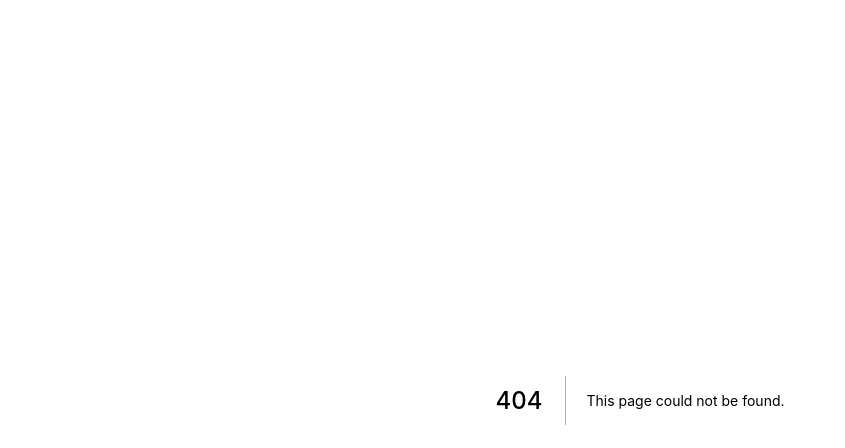
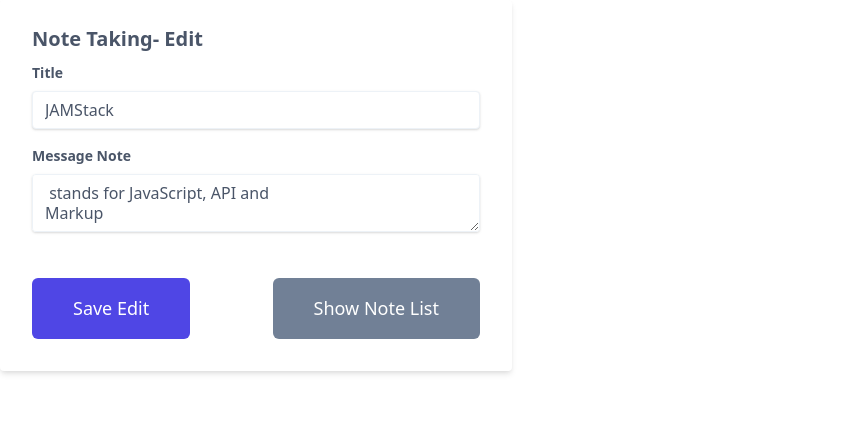
Before and after one commit to webdevNYC/AF-Resume, a Next.js app: page /challenges/note-app/note1 in a window 1280 px wide. Before the commit this address had no page. Shown: the top 448 px of the page, without its empty margins (0-845 px from the left). Built offline with nearby package versions, Linux system fonts and the light colour scheme.

Commit message:
Exercise Using NextJs and Typescript

```diff
--- /dev/null
+++ b/data/notes.json
@@ -0,0 +1 @@
+[{"slug":"note2","title":"React JS","message":"Not a Framework, But a JavaScript Library","className":"ext-gray-700 pb-10","lastModified":"2021-12-17T01:17:48.476Z"},{"slug":"note3","title":"NextJs ","message":"Production grade React applications that scale. The world's leading companies use Next.js by Vercel to build static and dynamic websites and web","className":"ext-gray-700 pb-10","lastModified":"2021-12-17T14:36:19.722Z"},{"slug":"note1","title":"JAMStack ","message":" stands for JavaScript, API and\nMarkup \n","className":"ext-gray-700 pb-10","lastModified":"2021-12-17T02:49:15.704Z"},{"slug":"note4","title":"Note: 01","message":"How long to update it?","className":"ext-gray-700 pb-10","lastModified":"2021-12-17T15:08:35.585Z"}]
--- a/package.json
+++ b/package.json
@@ -14,11 +14,15 @@
     "prepare": "husky install"
   },
   "dependencies": {
+    "@hookform/resolvers": "^2.8.5",
     "next": "^12.0.2",
     "next-seo": "^4.28.1",
     "react": "^17.0.2",
     "react-dom": "^17.0.2",
-    "styled-jsx-plugin-postcss": "^4.0.1"
+    "react-hook-form": "^7.22.1",
+    "styled-jsx-plugin-postcss": "^4.0.1",
+    "swr": "^1.1.2-beta.0",
+    "yup": "^0.32.11"
   },
   "devDependencies": {
     "@next/bundle-analyzer": "^12.0.2",
--- /dev/null
+++ b/src/components/note-app/NoteEdit.tsx
@@ -0,0 +1,102 @@
+import React, { useState } from "react";
+import Link from "next/link";
+import useSWR, { useSWRConfig } from "swr";
+import { useForm } from "react-hook-form";
+import * as yup from "yup";
+import { yupResolver } from "@hookform/resolvers/yup";
+import { updateNote, updateNote2 } from "../../components/note-app/util";
+
+interface IFormInputs {
+  title: string;
+  message: string;
+  className: boolean;
+  lastModified: string;
+}
+
+const schema = yup
+  .object({
+    title: yup.string().required(),
+    message: yup.string().required(),
+  })
+  .required();
+
+function NoteEdit(props: any) {
+  const { mutate } = useSWRConfig();
+  const { title, message, className, slug } = props;
+  const {
+    register,
+    handleSubmit,
+    formState: { errors },
+  } = useForm<IFormInputs>({
+    resolver: yupResolver(schema),
+    mode: "onChange",
+    defaultValues: {
+      title: title,
+      message: message,
+    },
+  });
+
+  const [formSubmited, setFormSubmited] = useState(false);
+
+  async function onSubmit(data: { title: string; message: string }) {
+    const reqBody = {
+      slug: slug,
+      title: data.title,
+      message: data.message,
+      className: className,
+    };
+
+    await updateNote(reqBody);
+    mutate(reqBody);
+    setFormSubmited(true);
+  }
+
+  return (
+    <div className="w-full max-w-lg text-gray-700 ">
+      {formSubmited ? (
+        <div className="bg-white shadow-md rounded px-8 pt-6 pb-8 mb-4">
+          Note Updated!
+        </div>
+      ) : null}
+      <form
+        className="bg-white shadow-md rounded px-8 pt-6 pb-8 mb-4"
+        onSubmit={handleSubmit(onSubmit)}
+      >
+        <div className="mb-4">
+          <h1 className="block text-xl font-bold mb-2">Note Taking- Edit</h1>
+          <label className="block text-sm font-bold mb-2">Title</label>
+          <input
+            {...register("title")}
+            className="shadow appearance-none border rounded w-full py-2 px-3 leading-tight focus:outline-none focus:shadow-outline"
+            id="title"
+            type="text"
+            placeholder="title"
+          />
+          <p>{errors.title?.message}</p>
+        </div>
+        <div className="mb-6">
+          <label className="block text-sm font-bold mb-2">Message Note</label>
+          <textarea
+            {...register("message")}
+            className="shadow appearance-none border rounded w-full py-2 px-3  leading-tight focus:outline-none focus:shadow-outline"
+          />
+          <p>{errors.message?.message}</p>
+        </div>
+        <div className="flex items-center justify-between">
+          <button
+            className="w-42 flex items-center justify-center px-6 py-3 mt-4 border border-transparent text-base font-medium rounded-md text-white bg-indigo-600 hover:bg-indigo-700 md:py-4 md:text-lg md:px-10"
+            type="submit"
+          >
+            Save Edit
+          </button>
+          <Link href="/challenges/note-app">
+            <a className="w-42 flex items-center justify-center px-6 py-3 mt-4 border border-transparent text-base font-medium rounded-md text-white bg-gray-600 hover:bg-gray-700 md:py-4 md:text-lg md:px-10">
+              Show Note List
+            </a>
+          </Link>
+        </div>
+      </form>
+    </div>
+  );
+}
+export default NoteEdit;
--- /dev/null
+++ b/src/components/note-app/NoteItem.tsx
@@ -0,0 +1,28 @@
+import { FC } from "react";
+import Link from "next/link";
+import { NoteItemType } from './types';
+
+const NoteItem: FC<NoteItemType> = ({
+  slug,
+  title,
+  message,
+  className,
+  lastModified,
+}) => {
+  const dateFormatted = new Date(lastModified);
+  const linkPath = `/challenges/note-app/${slug}`;
+
+  return (
+    <div className={"m-4 py-4 px-4 rounded-md shadow"}>
+      <div className={className}>{title}</div>
+      <div>{message}</div>
+      <div>Last Modified: {dateFormatted.toDateString()}</div>
+      <Link href={linkPath}>
+        <a className="w-16 flex items-center justify-center px-6 py-3 mt-4 border border-transparent text-base font-medium rounded-md text-white bg-indigo-600 hover:bg-indigo-700 md:py-4 md:text-lg md:px-10">
+          Edit
+        </a>
+      </Link>
+    </div>
+  );
+};
+export default NoteItem;
--- /dev/null
+++ b/src/components/note-app/NoteList.tsx
@@ -0,0 +1,25 @@
+import { FC } from "react";
+import { NoteItemType } from "./types";
+import NoteItem from "./NoteItem";
+
+type Props = {
+  notes: NoteItemType[];
+};
+
+const NoteList: FC<Props> = ({ notes }) => {
+  const notesOrderBy = notes.sort(function (x: any, y: any) {
+    let a = new Date(x.lastModified),
+      b = new Date(y.lastModified);
+    return b - a;
+  });
+
+  return (
+    <ul>
+      {notesOrderBy?.map((note: NoteItemType, idx) => (
+        <NoteItem {...note} key={idx} />
+      ))}
+    </ul>
+  );
+};
+
+export default NoteList;
--- /dev/null
+++ b/src/components/note-app/types/index.ts
@@ -0,0 +1,8 @@
+
+export type NoteItemType = {
+    slug?: number;
+    title: string;
+    message: string;
+    className?: string;
+    lastModified: string;
+  }
--- /dev/null
+++ b/src/components/note-app/util.ts
@@ -0,0 +1,37 @@
+// endpoint it would be on env file
+const notesEndpoint = "http://localhost:3000/api/notes";
+
+//export const fetcher = (...args) => fetch(...args).then(res => res.json())
+export async function getAllNotes() {
+  const response = await fetch(notesEndpoint);
+  const data = await response.json();
+  const notes: any = [];
+
+  for (const key in data) {
+    notes.push({
+      ...data[key]
+    });
+  }
+  return notes;
+}
+
+export const updateNote = async (note: any) => {
+  const response = await fetch(`${notesEndpoint}`, {
+    method: "POST",
+    headers: {
+      "Content-type": "application/json; charset=UTF-8",
+    },
+    body: JSON.stringify(note),
+  });
+  return await response.json();
+};
+export async function getNoteByTitle(slug: string) {
+  const allNotes = await getAllNotes();
+  return allNotes.find((note: any) => note.slug === slug);
+}
+export async function getNotesPaths() {
+  const allNotes = await getAllNotes();
+  return allNotes.map((item: any) => ({
+    params: { slug: item['slug'] },
+  }));
+}
--- /dev/null
+++ b/src/pages/api/notes.js
@@ -0,0 +1,45 @@
+import fs from 'fs';
+import path from 'path';
+
+function buildNotesPath() {
+    return path.join(process.cwd(), 'data', 'notes.json');
+}
+
+function extractNotes(filePath) {
+    const fileData = fs.readFileSync(filePath);
+    const data = JSON.parse(fileData);
+    return data
+}
+
+function handler(req, res) {
+    if (req.method === 'POST') {
+        const dataReq = req.body;
+        const { title, message, slug, className } = dataReq;
+
+        //store that in a database
+        const filePath = buildNotesPath();
+        const data = extractNotes(filePath);
+
+        const newNote = {
+            slug: slug,
+            title: title,
+            message: message,
+            className: className,
+            lastModified: new Date(Date.now())
+        };
+
+        // replace the old note to the new one based on slug
+        const newData = data.map(el => (el.slug === slug ? { ...newNote } : el))
+
+        fs.writeFileSync(filePath, JSON.stringify(newData));
+        res.status(201).json({ message: 'Success!', updatedData: data });
+
+    }
+    else {
+        const filePath = buildNotesPath();
+        const data = extractNotes(filePath);
+        res.status(200).json({ ...data });
+    }
+}
+
+export default handler;
--- /dev/null
+++ b/src/pages/challenges/note-app/[slug].tsx
@@ -0,0 +1,37 @@
+import { useEffect } from "react";
+import { GetStaticPaths } from "next";
+import NoteEdit from "../../../components/note-app/NoteEdit";
+import {
+  getNoteByTitle,
+  getNotesPaths,
+} from "../../../components/note-app/util";
+import { NoteItemType } from "../../../components/note-app/types";
+function NoteDetailPage(props: NoteItemType) {
+  return <NoteEdit {...props} />;
+}
+export const getStaticPaths: GetStaticPaths = async () => {
+  const pathArray: [] = await getNotesPaths();
+
+  return {
+    fallback: false,
+    paths: pathArray,
+  };
+};
+export async function getStaticProps(context: any) {
+  // fetch data for a single Note
+  const slug = context.params.slug;
+  const noteItem: NoteItemType = await getNoteByTitle(slug);
+
+  const { title, message, lastModified, className } = noteItem;
+  return {
+    props: {
+      slug: slug,
+      title: title,
+      message: message,
+      lastModified,
+      className,
+    },
+    revalidate: 1,
+  };
+}
+export default NoteDetailPage;
--- /dev/null
+++ b/src/pages/challenges/note-app/index.tsx
@@ -0,0 +1,16 @@
+import useSWR from "swr";
+import NoteList from "../../../components/note-app/NoteList";
+import { getAllNotes } from "../../../components/note-app/util";
+
+const NoteAppPage = () => {
+  const notesEndpoint = "http://localhost:3000/api/notes";
+  const { data: notes } = useSWR(notesEndpoint, getAllNotes);
+
+  if (!notes) {
+    return <div>Loading</div>;
+  }
+
+  return <NoteList notes={notes} />;
+};
+
+export default NoteAppPage;
```
Also changed, not shown: 2 other files (tests, documents, lock files or other folders).
